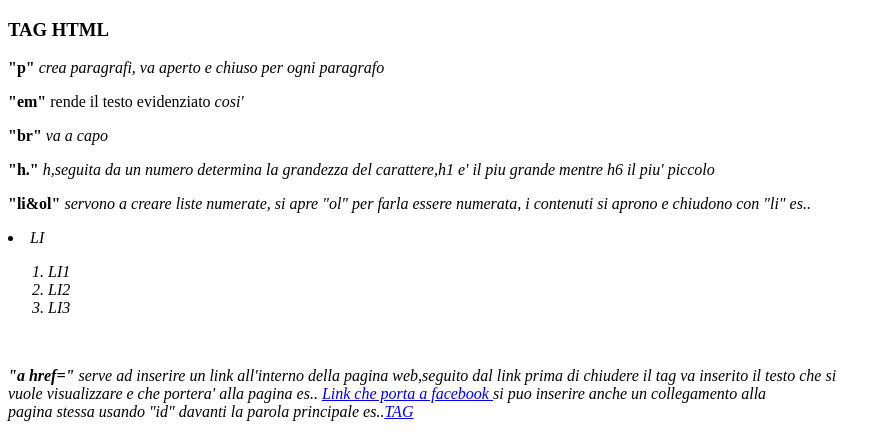
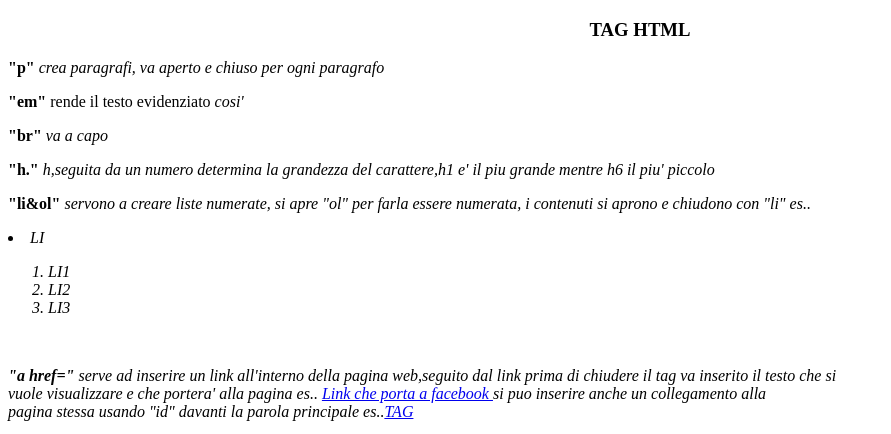
Before and after one commit to MarioDomenicoDM/HTML, a plain HTML site: page tag.html in a window 1280 px wide. Shown: the top 434 px of the page, without its empty margins (0-891 px from the left). Drawn offline with Linux system fonts and the light colour scheme; grey boxes are pictures that could not be loaded.

Commit message:
Update tag.html

```diff
--- a/tag.html
+++ b/tag.html
@@ -6,7 +6,7 @@
 </head>
 
 <body>
-<h3 id=TAG>TAG HTML</h3>
+ <center><h3 id=TAG>TAG HTML</h3></center>
 <p><strong>"p"</strong> <em> crea paragrafi, va aperto e chiuso per ogni paragrafo</em></p>
 <p><strong>"em"</strong> rende il testo evidenziato <em>cosi'</em></p>
 <p><strong>"br"</strong> <em> va a capo</em></p>
```
